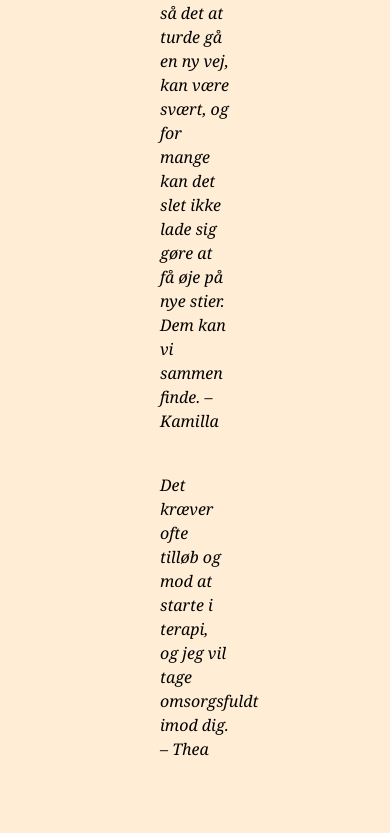
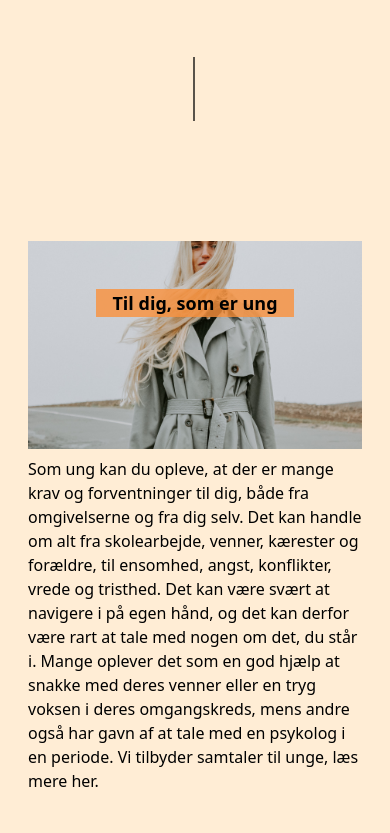
Before and after one commit to aMalling/PsykologTidVejle, a Next.js app: page / in a window 390 px wide. Shown: the part 2576-3409 px from the top of the page. Built offline with nearby package versions, Linux system fonts and the light colour scheme.

Commit message:
mere lir

```diff
--- a/app/page.tsx
+++ b/app/page.tsx
@@ -100,8 +100,8 @@ export default function Home() {
           </p>
         </div>
       </div>
-      <section className="flex-row justify-center font-sans px-40 bg-orange-100   ">
-        <div className="flex flex-col py-10 mt-32 gap-10 ">
+      <section className="flex-row justify-center font-sans px-7 sm:px-40 bg-orange-100   ">
+        <div className="flex flex-col py-10 mt-10  sm:mt-32 gap-10 ">
           <p className="italic font-serif">
             Vi træder oftest på de stier, som vi kender allerbedst, så det at
             turde gå en ny vej, kan være svært, og for mange kan det slet ikke
@@ -116,16 +116,21 @@ export default function Home() {
         <div className="grid grid-cols-2 justify-center my-10">
           <div className="h-16 border-r-2 border-black/65"></div>
         </div>
-        <div className=" justify-center py-20 max flex flex-row items-center max-w-5xl">
+        <div className="relative justify-center py-20 flex flex-col sm:flex-row items-center max-w-5xl">
+          <h2 className="absolute top-32 font-bold text-lg z-20 sm:hidden flex bg-orange-400/80 px-4">
+            Til dig, som er ung
+          </h2>
           <Image
             src={require("@/assets/pexels-maryia-plashchynskaya-3393793.jpg")}
             alt="Gruppefoto"
-            className="max-w-40 z-10 max-h-92 object-cover"
+            className="sm:max-w-40 z-10 sm:max-h-92 max-h-52 object-cover"
             width={1000}
             height={600}
           />
-          <div className="ml-10 mr-20 w-1/2 ">
-            <h2 className="pb-2 font-bold text-lg "> Til dig, som er ung</h2>
+          <div className="pt-2 sm:ml-10 sm:mr-20 sm:w-1/2 ">
+            <h2 className="font-bold text-lg hidden sm:flex ">
+              Til dig, som er ung
+            </h2>
             <p>
               Som ung kan du opleve, at der er mange krav og forventninger til
               dig, både fra omgivelserne og fra dig selv. Det kan handle om alt
```
